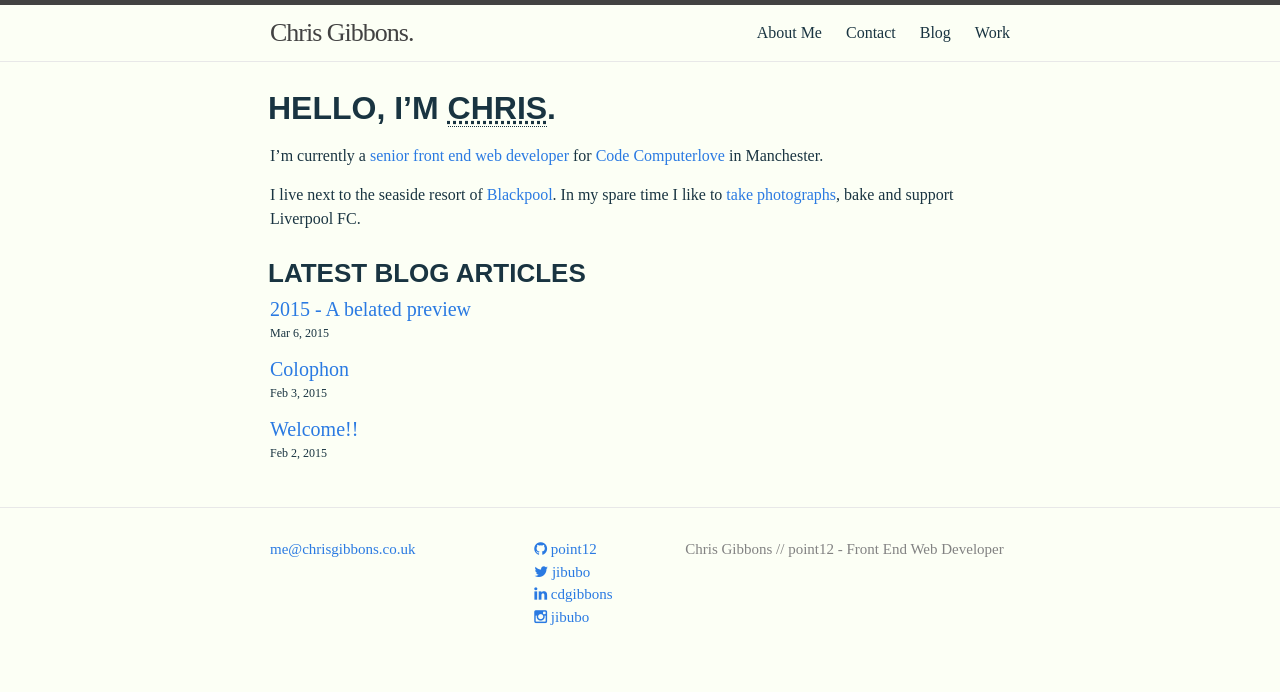
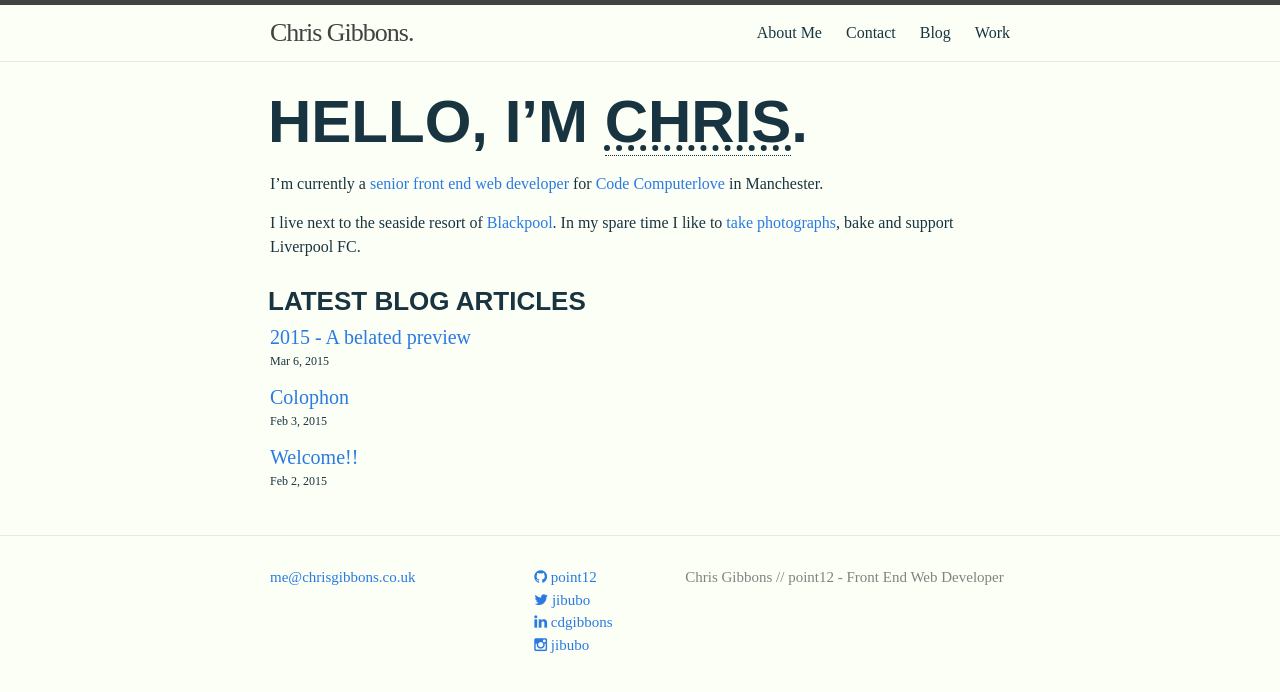
Before and after one commit to gbbns/gbbns.github.io, a Jekyll site: the page built from index.html, in a window 1280 px wide. Shown: the top 692 px of the page. Built offline with Jekyll 4.4.1, drawn with Linux system fonts in a browser that asks for light colours.

Commit message:
Added extra global class

```diff
--- a/_layouts/default.html
+++ b/_layouts/default.html
@@ -7,7 +7,7 @@
 
     {% include header.html %}
 
-    <div class="page-content">
+    <div class="page-content content">
       <div class="wrapper">
         {{ content }}
       </div>
```
